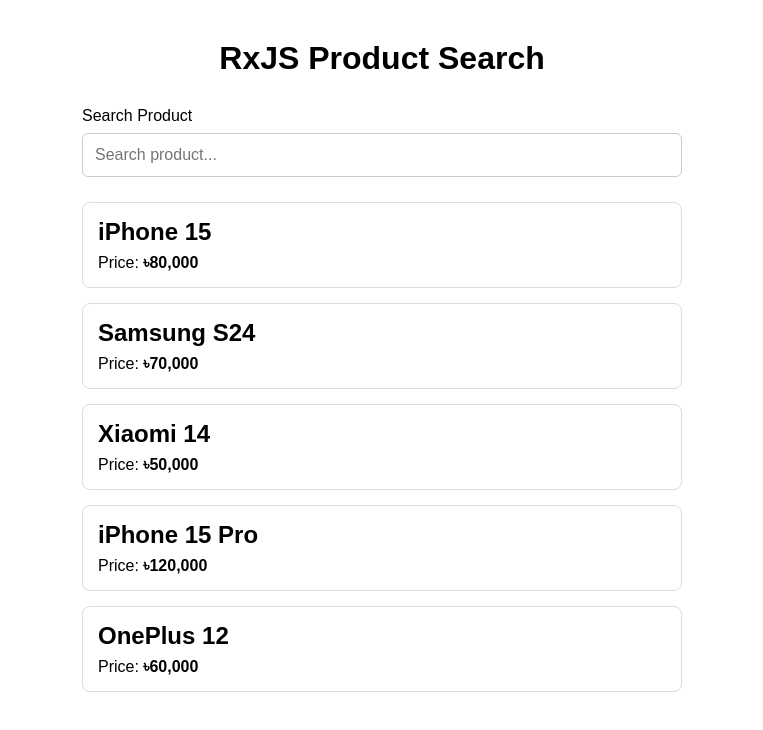
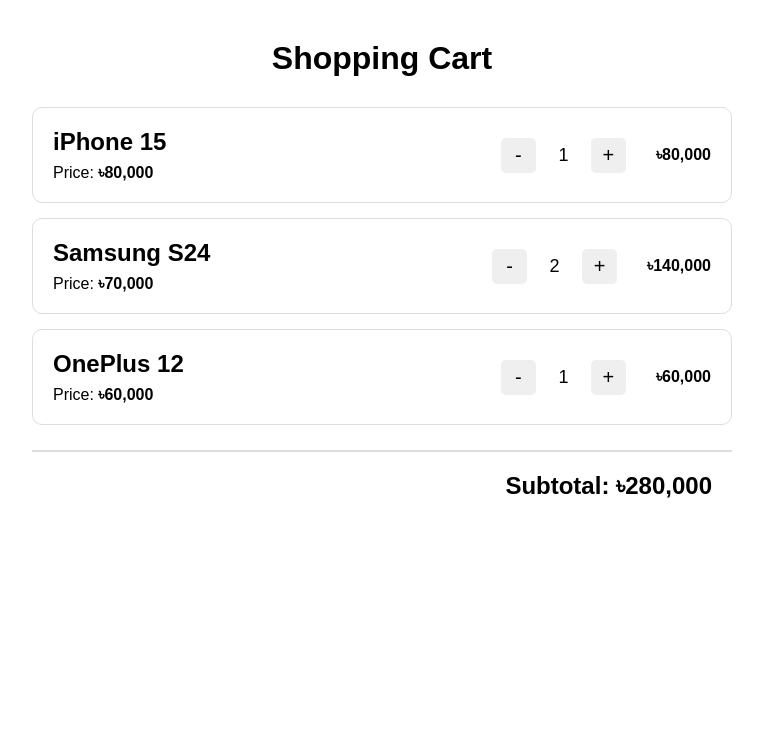
Before and after one commit to Ridwan2024-P/Angular, an Angular app in the folder task/: page / in a window 1280 px wide. Shown: the top 730 px of the page, without its empty margins (258-1021 px from the left). Built offline with nearby package versions, Linux system fonts and the light colour scheme.

Commit message:
product cart

```diff
--- a/task/src/app/app.html
+++ b/task/src/app/app.html
@@ -1 +1 @@
-<app-product-serach></app-product-serach>
+<app-cart></app-cart>
--- a/task/src/app/app.ts
+++ b/task/src/app/app.ts
@@ -1,10 +1,11 @@
 import { Component, signal } from '@angular/core';
 import { RouterOutlet } from '@angular/router';
 import { ProductSerach } from './product-serach/product-serach';
+import { Cart } from './cart/cart';
 
 @Component({
   selector: 'app-root',
-  imports: [RouterOutlet, ProductSerach],
+  imports: [RouterOutlet, ProductSerach, Cart],
   templateUrl: './app.html',
   styleUrl: './app.css'
 })
--- /dev/null
+++ b/task/src/app/cart/cart.css
@@ -0,0 +1,78 @@
+.cart-container {
+  width: 700px;
+  margin: 40px auto;
+  font-family: Arial, sans-serif;
+}
+
+h1 {
+  text-align: center;
+  margin-bottom: 30px;
+}
+
+.cart-list {
+  display: flex;
+  flex-direction: column;
+  gap: 15px;
+}
+
+.cart-item {
+  display: grid;
+  grid-template-columns: 1fr auto auto;
+  align-items: center;
+  gap: 30px;
+
+  padding: 20px;
+
+  border: 1px solid #ddd;
+  border-radius: 10px;
+
+  background: white;
+}
+
+.product-info h2 {
+  margin: 0 0 8px;
+}
+
+.product-info p {
+  margin: 0;
+}
+
+.quantity {
+  display: flex;
+  align-items: center;
+  gap: 15px;
+}
+
+.quantity button {
+  width: 35px;
+  height: 35px;
+
+  border: none;
+  border-radius: 5px;
+
+  font-size: 20px;
+  cursor: pointer;
+}
+
+.quantity span {
+  min-width: 25px;
+  text-align: center;
+  font-size: 18px;
+}
+
+.item-total {
+  font-weight: bold;
+}
+
+.cart-summary {
+  margin-top: 25px;
+  padding: 20px;
+
+  text-align: right;
+
+  border-top: 2px solid #ddd;
+}
+
+.cart-summary h2 {
+  margin: 0;
+}
--- /dev/null
+++ b/task/src/app/cart/cart.html
@@ -0,0 +1,66 @@
+<div class="cart-container">
+
+  <h1>Shopping Cart</h1>
+
+  <div class="cart-list">
+
+    @for (product of cartItems$ | async; track product.id) {
+
+      <div class="cart-item">
+
+        <div class="product-info">
+
+          <h2>{{ product.name }}</h2>
+
+          <p>
+            Price:
+            <strong>৳{{ product.price | number }}</strong>
+          </p>
+
+        </div>
+
+        <div class="quantity">
+
+          <button
+            (click)="decreaseQuantity(product.id)"
+          >
+            -
+          </button>
+
+          <span>
+            {{ product.quantity }}
+          </span>
+
+          <button
+            (click)="increaseQuantity(product.id)"
+          >
+            +
+          </button>
+
+        </div>
+
+        <div class="item-total">
+
+          ৳{{ product.price * product.quantity | number }}
+
+        </div>
+
+      </div>
+
+    }
+
+  </div>
+
+
+  <div class="cart-summary">
+
+    <h2>
+      Subtotal:
+      <strong>
+        ৳{{ cartTotal$ | async | number }}
+      </strong>
+    </h2>
+
+  </div>
+
+</div>
--- /dev/null
+++ b/task/src/app/cart/cart.ts
@@ -0,0 +1,89 @@
+import { Component } from '@angular/core';
+import { CommonModule } from '@angular/common';
+import { BehaviorSubject, map } from 'rxjs';
+
+interface Product {
+  id: number;
+  name: string;
+  price: number;
+  quantity: number;
+}
+
+@Component({
+  selector: 'app-cart',
+  standalone: true,
+  imports: [CommonModule],
+  templateUrl: './cart.html',
+  styleUrl: './cart.css'
+})
+export class Cart {
+
+  private productsSubject = new BehaviorSubject<Product[]>([
+    {
+      id: 1,
+      name: 'iPhone 15',
+      price: 80000,
+      quantity: 1
+    },
+    {
+      id: 2,
+      name: 'Samsung S24',
+      price: 70000,
+      quantity: 2
+    },
+    {
+      id: 3,
+      name: 'OnePlus 12',
+      price: 60000,
+      quantity: 1
+    }
+  ]);
+
+  cartItems$ = this.productsSubject.asObservable();
+
+  cartTotal$ = this.cartItems$.pipe(
+    map(products =>
+      products.reduce(
+        (total, product) =>
+          total + product.price * product.quantity,
+        0
+      )
+    )
+  );
+
+  increaseQuantity(id: number): void {
+
+    const products = this.productsSubject.value;
+
+    const updatedProducts = products.map(product => {
+
+      if (product.id === id) {
+        return {
+          ...product,
+          quantity: product.quantity + 1
+        };
+      }
+
+      return product;
+    });
+
+    this.productsSubject.next(updatedProducts);
+  }
+
+  decreaseQuantity(id: number): void {
+    const products = this.productsSubject.value;
+
+    const updatedProducts = products.map(product => {
+      if (product.id === id && product.quantity > 1) {
+        return {
+          ...product,
+          quantity: product.quantity - 1
+        };
+      }
+
+      return product;
+    });
+
+    this.productsSubject.next(updatedProducts);
+  }
+}
```
Also changed, not shown: 1 other file (tests, documents, lock files or other folders).
